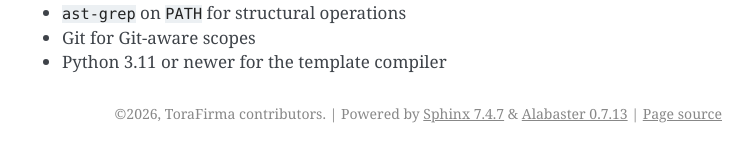
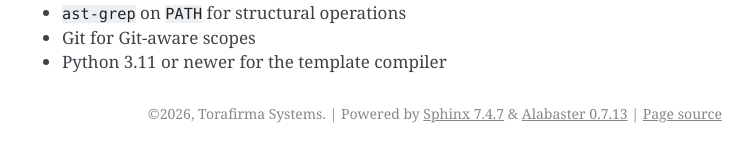
Before and after one commit to torakagemusha-sudo/tfs-ripast, a Sphinx documentation site: the page built from docs/index.md, in a window 1280 px wide. Shown: the part 1441-1591 px from the top of the page, without its empty margins (388-1141 px from the left). Built offline with Sphinx 7.4.7, drawn with Linux system fonts in a browser that asks for light colours.

```diff
--- a/docs/conf.py
+++ b/docs/conf.py
@@ -1,6 +1,6 @@
 project = "TFS Ripast"
-copyright = "2026, ToraFirma contributors"
-author = "ToraFirma contributors"
+copyright = "2026, Torafirma Systems"
+author = "Torafirma Systems"
 release = "0.1.0"
 
 extensions = ["myst_parser"]
--- a/package.json
+++ b/package.json
@@ -2,8 +2,8 @@
   "name": "@torafirma/tfs-ripast",
   "version": "0.1.0",
   "description": "Safety-first repository-scale search, rewrite planning, validation, and rollback",
-  "license": "MIT",
-  "author": "ToraFirma contributors",
+  "license": "Apache-2.0",
+  "author": "Torafirma Systems",
   "homepage": "https://github.com/torakagemusha-sudo/tfs-ripast#readme",
   "repository": {
     "type": "git",
```
Also changed, not shown: README.md (+1 -1 lines), 4 other files.
